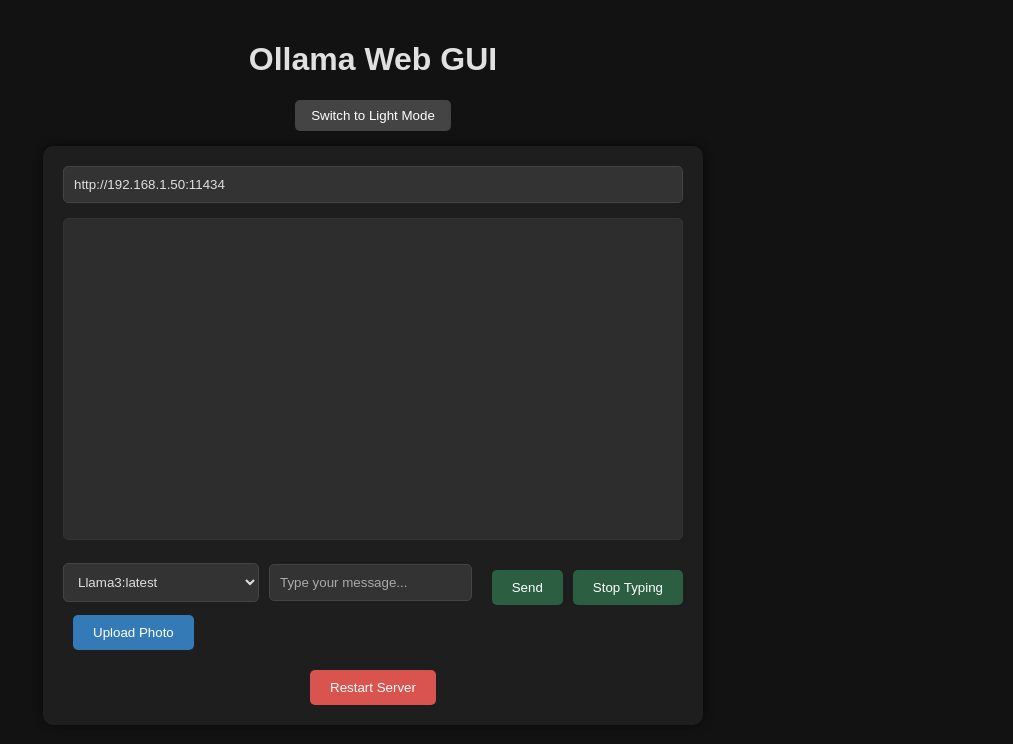
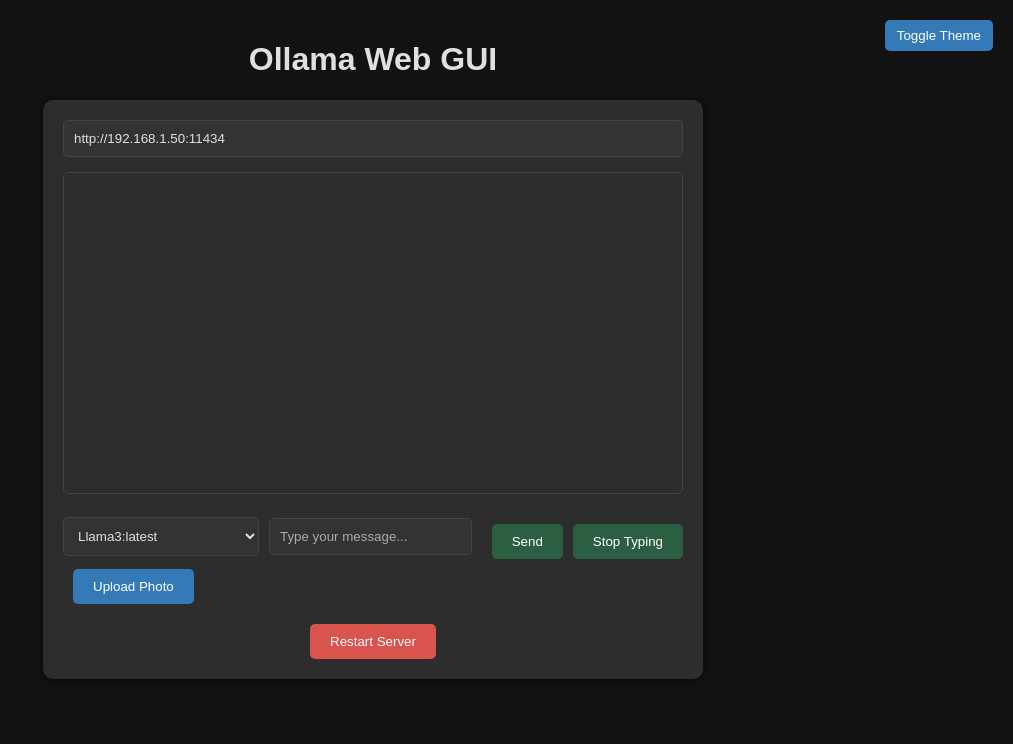
Before and after one commit to noatuh/ollamawebui, a Flask app: page / in a window 1280 px wide. Shown: the top 744 px of the page, without its empty margins (267-1280 px from the left). Run offline with Flask 3, Linux system fonts and the light colour scheme.

Commit message:
fixed minor bugs

```diff
--- a/templates/index.html
+++ b/templates/index.html
@@ -10,37 +10,89 @@
   <link rel="manifest" href="manifest.json" />
 
   <style>
+    :root {
+      --bg-color: #121212;
+      --text-color: #e0e0e0;
+      --input-bg: #333;
+      --input-border: #444;
+      --chat-bg: #2d2d2d;
+      --primary-btn: #2c5f42;
+      --primary-btn-hover: #36734e;
+      --accent-btn: #337ab7;
+      --accent-btn-hover: #286090;
+      --danger-btn: #d9534f;
+      --danger-btn-hover: #c9302c;
+    }
+
+    body.light-theme {
+      --bg-color: #f8f8f8;
+      --text-color: #222;
+      --input-bg: #fff;
+      --input-border: #ccc;
+      --chat-bg: #e9e9e9;
+      --primary-btn: #66bb6a;
+      --primary-btn-hover: #4caf50;
+      --accent-btn: #42a5f5;
+      --accent-btn-hover: #1e88e5;
+      --danger-btn: #ef5350;
+      --danger-btn-hover: #e53935;
+    }
+
     body {
       font-family: Arial, sans-serif;
-      background-color: #121212;
-      color: #e0e0e0;
+      background-color: var(--bg-color);
+      color: var(--text-color);
       text-align: center;
       margin: 0;
       padding: 20px;
+      transition: background-color 0.3s, color 0.3s;
+    }
+
+    #theme-toggle {
+      position: absolute;
+      top: 20px;
+      right: 20px;
+      padding: 8px 12px;
+      background: var(--accent-btn);
+      color: white;
+      border: none;
+      border-radius: 5px;
+      cursor: pointer;
+      transition: background 0.3s;
+    }
+
+    #theme-toggle:hover {
+      background: var(--accent-btn-hover);
     }
 
     #chat-container {
       width: 50%;
       margin: auto;
-      background: #1e1e1e;
+      background: var(--chat-bg);
       padding: 20px;
       border-radius: 10px;
       box-shadow: 0px 0px 10px rgba(0, 0, 0, 0.5);
       position: relative;
+      transition: background 0.3s;
+    }
+
+    #chat-box-wrapper {
+      position: relative;
+      margin-bottom: 20px;
     }
 
     #chat-box {
       height: 300px;
       overflow-y: auto;
-      border: 1px solid #333;
+      border: 1px solid var(--input-border);
       padding: 10px;
-      background: #2d2d2d;
-      color: #e0e0e0;
+      background: var(--chat-bg);
+      color: var(--text-color);
       text-align: left;
       border-radius: 5px;
-      margin-bottom: 20px;
       position: relative;
       z-index: 1;
+      transition: background 0.3s, color 0.3s;
     }
 
     #loading-text {
@@ -139,22 +191,7 @@
     }
 
     #restart-btn:hover {
-      background: #c9302c;
-    }
-
-    #theme-toggle {
-      margin-bottom: 15px;
-      padding: 8px 16px;
-      border: none;
-      border-radius: 5px;
-      background: #444;
-      color: #fff;
-      cursor: pointer;
-      transition: background 0.3s;
-    }
-
-    #theme-toggle:hover {
-      background: #555;
+      background: var(--danger-btn-hover);
     }
 
     p {
@@ -190,65 +227,19 @@
         width: 100%;
       }
     }
-
-    /* Light Mode Overrides */
-    .light-mode body {
-      background-color: #ffffff;
-      color: #000000;
-    }
-
-    .light-mode #chat-container {
-      background: #f0f0f0;
-      color: #000;
-    }
-
-    .light-mode #chat-box {
-      background: #ffffff;
-      color: #000;
-      border: 1px solid #ccc;
-    }
-
-    .light-mode #user-input,
-    .light-mode #model-select {
-      background: #fff;
-      color: #000;
-      border: 1px solid #ccc;
-    }
-
-    .light-mode #user-input::placeholder {
-      color: #888;
-    }
-
-    .light-mode #send-btn,
-    .light-mode #stop-btn,
-    .light-mode #upload-btn,
-    .light-mode #restart-btn {
-      background: #ddd;
-      color: #000;
-    }
-
-    .light-mode #send-btn:hover,
-    .light-mode #stop-btn:hover,
-    .light-mode #upload-btn:hover,
-    .light-mode #restart-btn:hover {
-      background: #ccc;
-    }
-
-    .light-mode strong {
-      color: #0057b7;
-    }
   </style>
 </head>
 <body>
   <h1>Ollama Web GUI</h1>
-  <button id="theme-toggle">Switch to Light Mode</button>
+  <button id="theme-toggle">Toggle Theme</button>
 
   <div id="chat-container">
     <input type="text" id="server-url" value="http://192.168.1.50:11434"
       placeholder="Enter Ollama Server URL"
-      style="padding:10px; border-radius:5px; border:1px solid #444; background:#333; color:#e0e0e0; width: 100%; box-sizing: border-box; margin-bottom: 15px;">
+      style="padding:10px; border-radius:5px; border:1px solid var(--input-border); background: var(--input-bg); color: var(--text-color); width: 100%; box-sizing: border-box; margin-bottom: 15px;">
 
-    <div id="chat-box">
+    <div id="chat-box-wrapper">
+      <div id="chat-box"></div>
       <div id="loading-text">Loading...</div>
     </div>
 
@@ -311,6 +302,10 @@
     document.getElementById('restart-btn').addEventListener('click', restartServer);
     document.getElementById('upload-btn').addEventListener('click', function () {
       document.getElementById('image-upload').click();
+    });
+
+    document.getElementById('theme-toggle').addEventListener('click', () => {
+      document.body.classList.toggle('light-theme');
     });
 
     async function sendMessage() {
@@ -496,26 +491,6 @@
           console.error('Error:', error);
         });
     }
-
-    // Theme toggle logic
-    const themeToggle = document.getElementById('theme-toggle');
-
-    function setTheme(mode) {
-      document.documentElement.classList.toggle('light-mode', mode === 'light');
-      themeToggle.textContent = mode === 'light' ? 'Switch to Dark Mode' : 'Switch to Light Mode';
-      localStorage.setItem('theme', mode);
-    }
-
-    themeToggle.addEventListener('click', () => {
-      const currentTheme = localStorage.getItem('theme') || 'dark';
-      const newTheme = currentTheme === 'dark' ? 'light' : 'dark';
-      setTheme(newTheme);
-    });
-
-    window.addEventListener('DOMContentLoaded', () => {
-      const savedTheme = localStorage.getItem('theme') || 'dark';
-      setTheme(savedTheme);
-    });
   </script>
 </body>
 </html>
```
Also changed, not shown: other parts of templates/index.html (+15 -15 lines).
